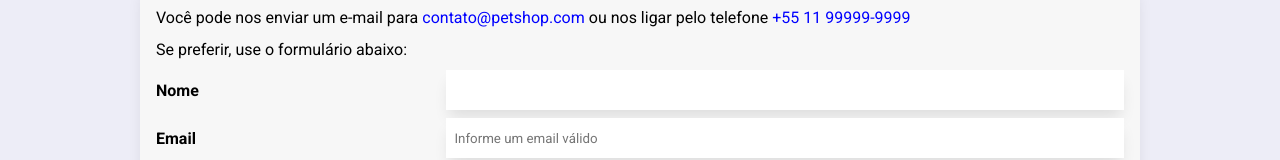
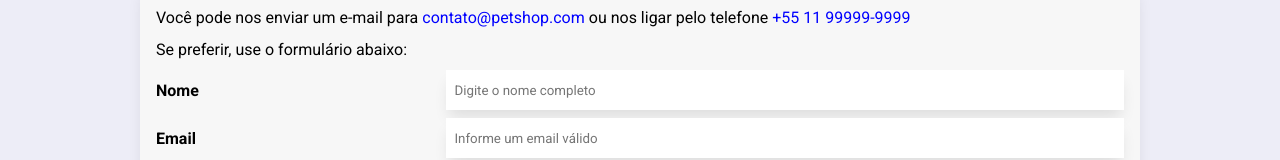
Before and after one commit to PauloHenrique00-tech/petshop, a Next.js app: page /contato in a window 1280 px wide. Shown: the part 192-352 px from the top of the page. Built offline with nearby package versions, Linux system fonts and the light colour scheme.

Commit message:
Configura/Adiciona componente Formulario de contato

```diff
--- a/src/components/Formulario.tsx
+++ b/src/components/Formulario.tsx
@@ -6,7 +6,12 @@ export default function Formulario() {
     <form action="" className={estilos.formulario}>
       <div className={estilos.campo}>
         <label htmlFor="nome">Nome</label>
-        <input type="text" name="nome" id="nome" />
+        <input
+          type="text"
+          name="nome"
+          id="nome"
+          placeholder="Digite o nome completo"
+        />
       </div>
       <div className={estilos.campo}>
         <label htmlFor="email">Email</label>
```
